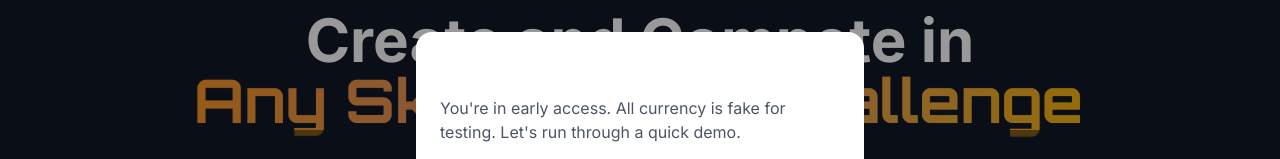
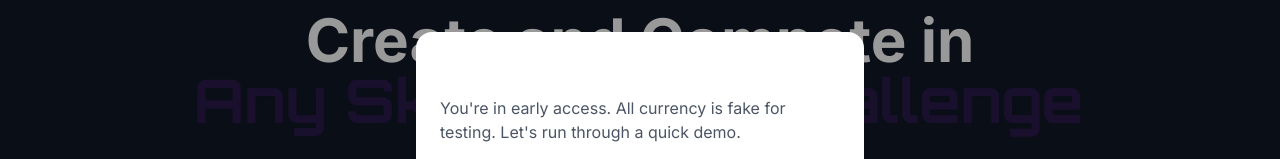
Before and after one commit to JohnF123-maker/SkillWagers, a React (Create React App) app in the folder client/: page / in a window 1280 px wide. Shown: the part 134-293 px from the top of the page. Built offline with nearby package versions, Linux system fonts and the light colour scheme; no server answers.

Commit message:
feat: step 5 - convert hero badges to brand purple

```diff
--- a/client/src/styles/index.css
+++ b/client/src/styles/index.css
@@ -88,17 +88,14 @@
   }
 
   .gaming-text {
-    @apply bg-gradient-to-r from-orange-400 via-purple-400 to-yellow-400 bg-clip-text font-bold;
     font-family: 'Orbitron', monospace;
-    color: #f59e0b !important;
-    -webkit-background-clip: text;
-    background-clip: text;
-    -webkit-text-fill-color: transparent;
+    color: #2b1b4b !important;
+    font-weight: bold;
     padding-right: 4px;
     padding-left: 1px;
     display: inline-block;
     opacity: 1 !important;
-    text-shadow: 0 0 1px rgba(245, 158, 11, 0.5);
+    text-shadow: 0 0 1px rgba(43, 27, 75, 0.5);
   }
 
   .glow-effect {
```
